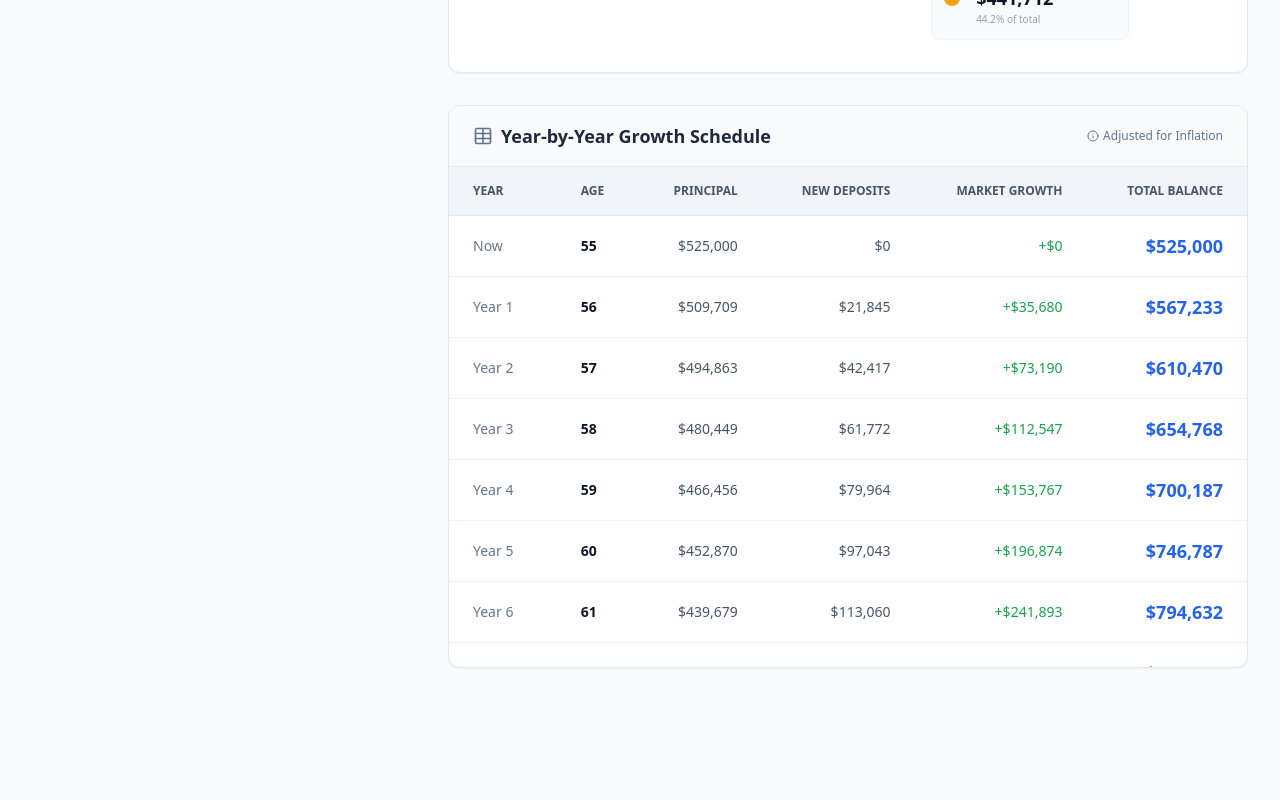
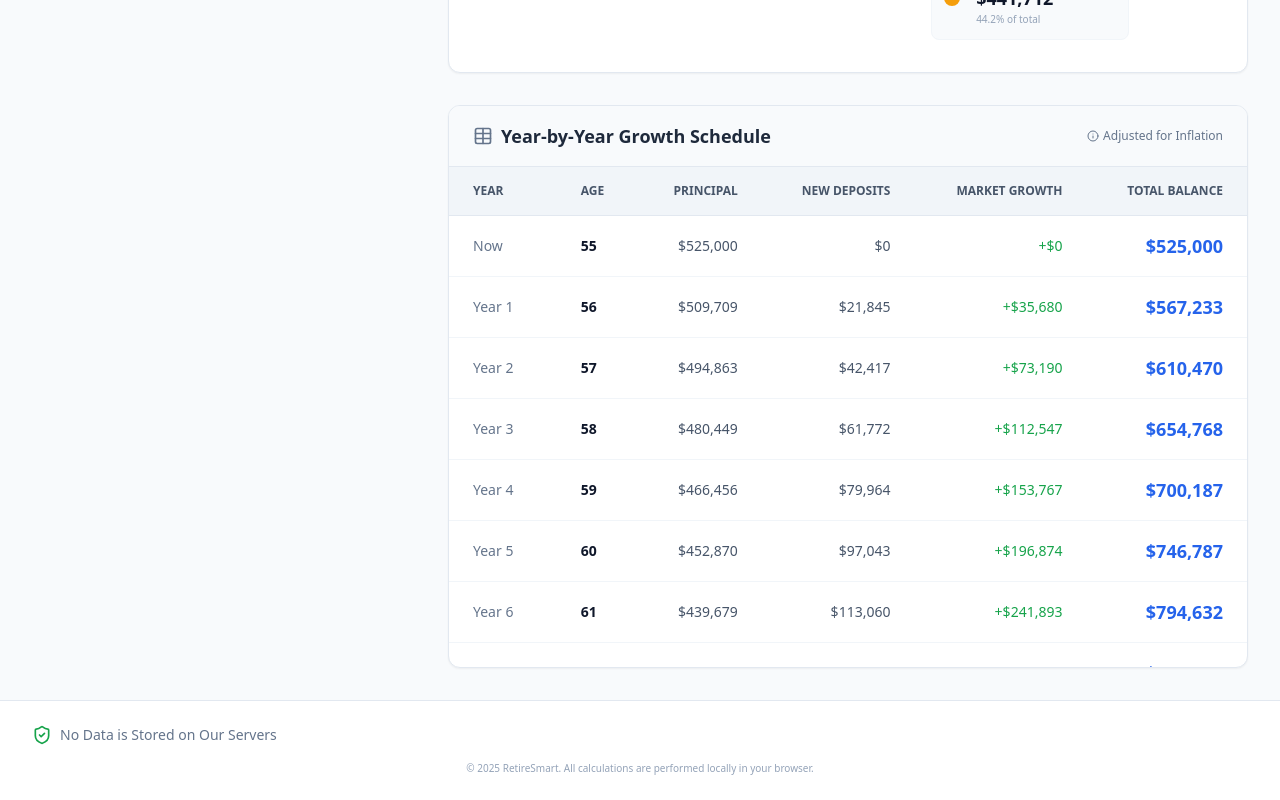
Before and after one commit to meva/FiscalSunset, a React (Vite) app: page / in a window 1280 px wide. Shown: the part 1654-2454 px from the top of the page. Before the commit the page ends 2354 px from the top, so only its background shows below. Built offline with nearby package versions, Linux system fonts and the light colour scheme.

Commit message:
feat: Add footer component and refine UI text and chart tooltips for improved clarity.

```diff
--- a/App.tsx
+++ b/App.tsx
@@ -7,6 +7,7 @@ import AccumulationStrategy from './components/AccumulationStrategy';
 import TaxReference from './components/TaxReference';
 import { calculateStrategy, calculateLongevity } from './services/calculationEngine';
 import { TrendingUp, Calculator, AlertTriangle, BookOpen, Sun, Moon, PiggyBank } from 'lucide-react';
+import Footer from './components/Footer';
 
 const INITIAL_PROFILE: UserProfile = {
   age: 65, // Retirement Start Age
@@ -117,6 +118,7 @@ const App: React.FC = () => {
           </div>
         </div>
       </main>
+      <Footer />
     </div>
   );
 };
--- a/components/TaxReference.tsx
+++ b/components/TaxReference.tsx
@@ -118,7 +118,7 @@ const TaxReference: React.FC = () => {
                             <div>
                                 <h4 className="font-semibold text-slate-800 dark:text-white">Enter Your Details</h4>
                                 <p className="text-sm text-slate-600 dark:text-slate-400">
-                                    Use the left panel to input your age, filing status, current assets, annual contributions, income sources, and market assumptions.
+                                    Use the left panel to input your current age, retirement age, spending needs in retirement, filing status, current assets, annual contributions, income sources while in retirement, and market assumptions.
                                 </p>
                             </div>
                         </div>
```
